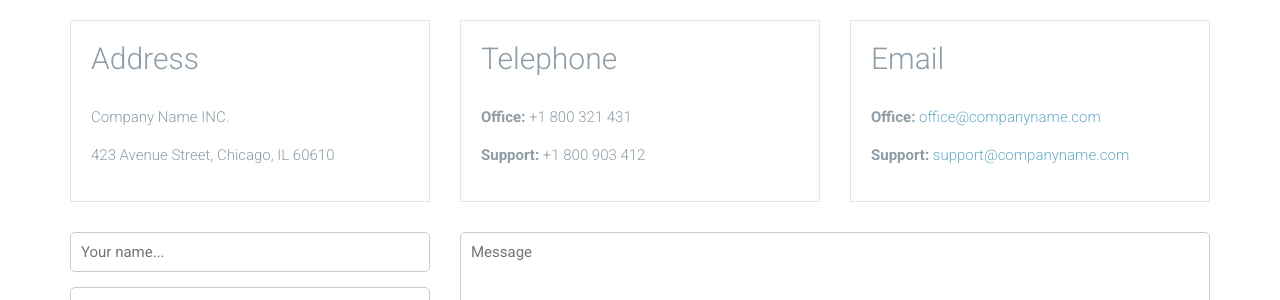
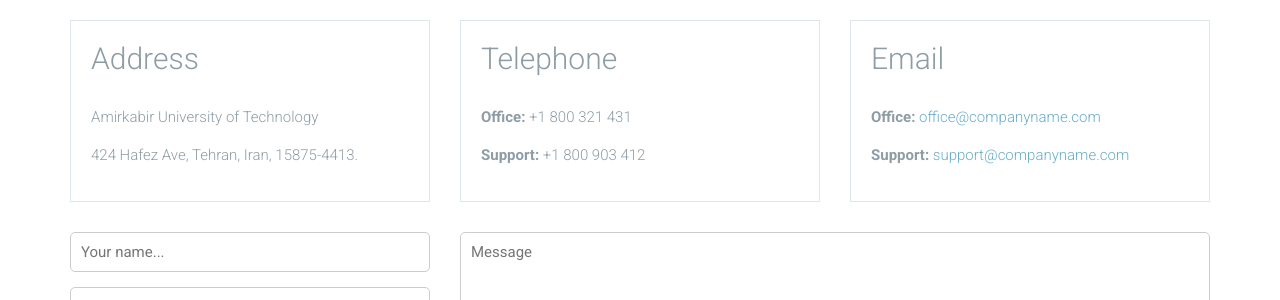
Before and after one commit to aiotrc/aiotrc.github.io, a Jekyll site: the page built from contact.html, in a window 1280 px wide. Shown: the part 441-741 px from the top of the page. Built offline with Jekyll 4.4.1, drawn with Linux system fonts in a browser that asks for light colours.

```diff
--- a/contact.html
+++ b/contact.html
@@ -14,8 +14,8 @@ title: Contact
           <div class="boxed-content">
             <h2 class="section-title">Address</h2>
             <address>
-              <p>Company Name INC.</p>
-              <p>423 Avenue Street, Chicago, IL 60610</p>
+              <p>Amirkabir University of Technology</p>
+              <p>424 Hafez Ave, Tehran, Iran, 15875-4413.</p>
             </address>
           </div>
         </div>
```
